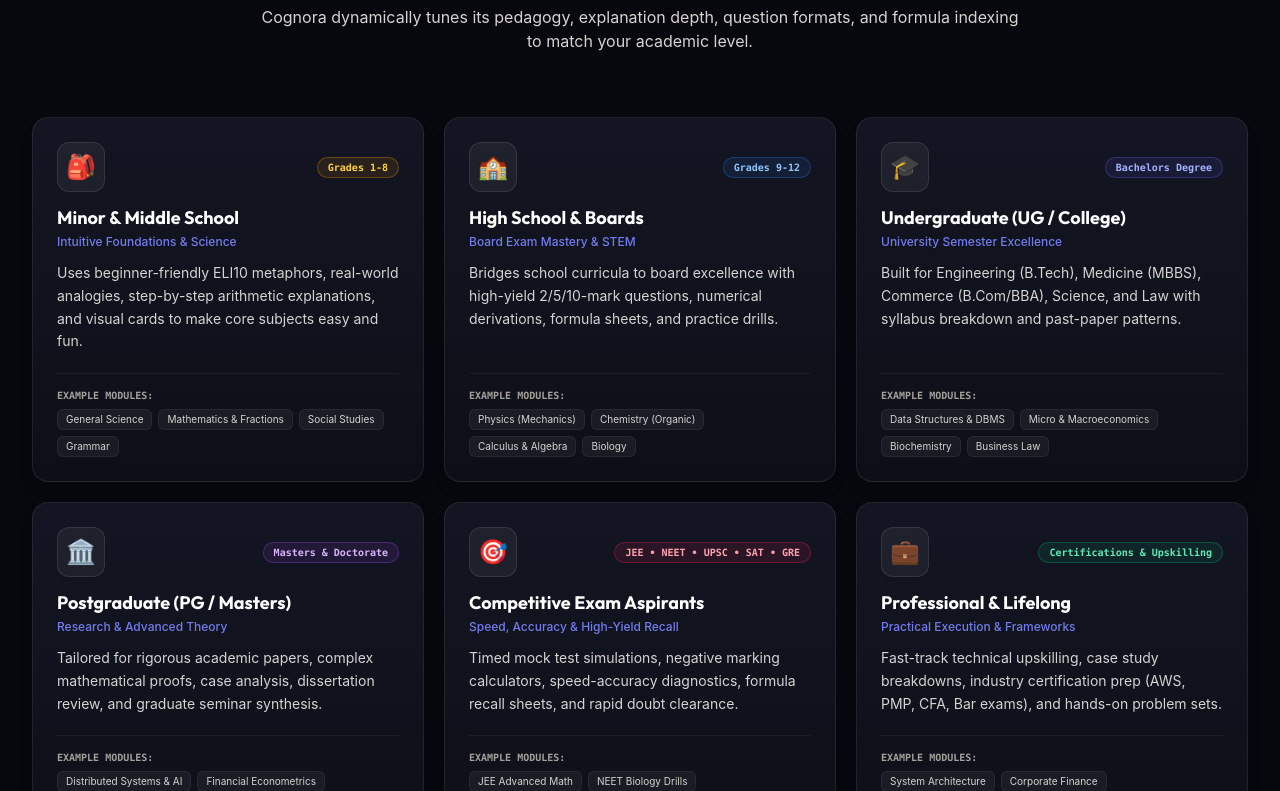
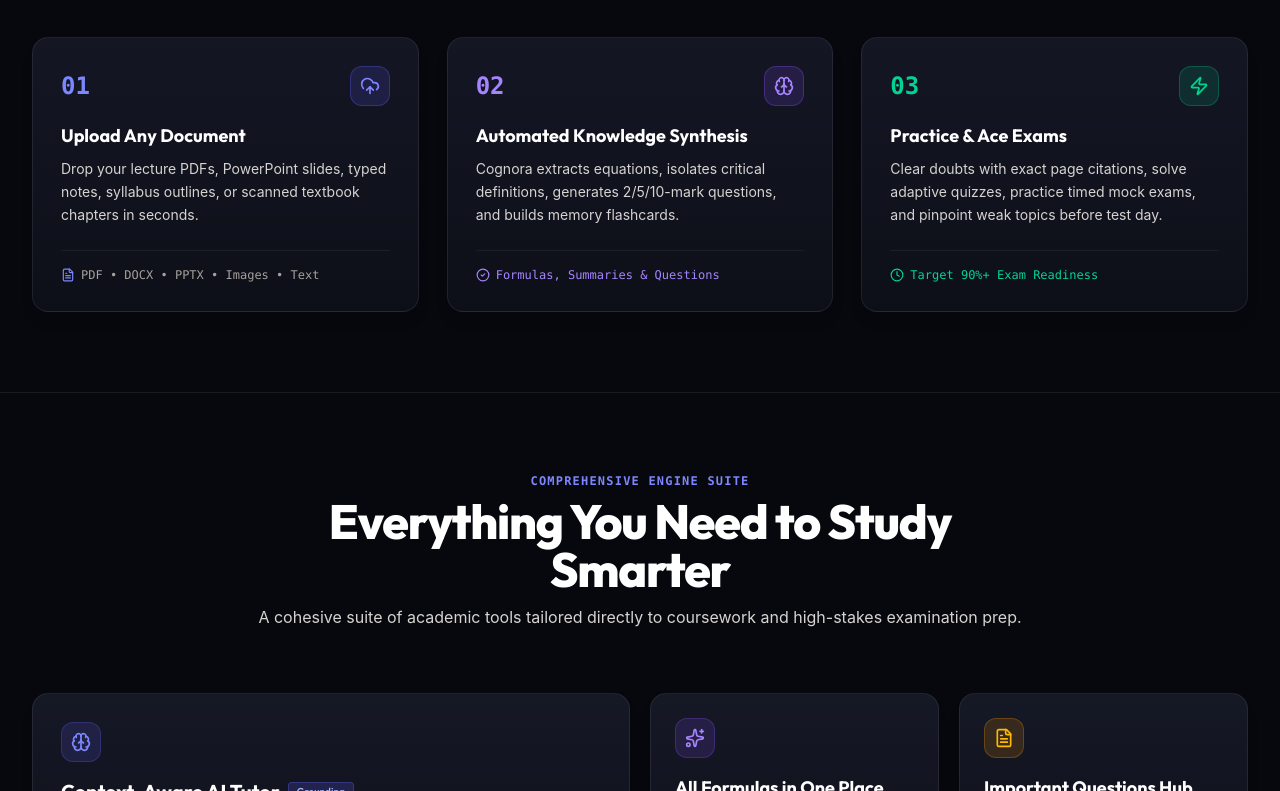
Before and after one commit to mukteshwar845/Cognora-AI-Study-Assistant, a React (Vite) app: page / in a window 1280 px wide. Shown: the part 1429-2220 px from the top of the page. Built offline with nearby package versions, Linux system fonts and the light colour scheme.

Commit message:
fix(landing): remove All Educations from navbar and streamline landing flow directly to How It Works

```diff
--- a/src/components/LandingPage.tsx
+++ b/src/components/LandingPage.tsx
@@ -16,10 +16,8 @@
   BarChart3,
   Bookmark,
   ChevronRight,
-  GraduationCap,
   Menu,
   X,
-  Compass,
   Check,
   Award,
   Search,
@@ -112,63 +110,6 @@
   }
 };
 
-const EDUCATION_TIERS_LANDING = [
-  {
-    tier: 'Minor & Middle School',
-    level: 'Grades 1-8',
-    icon: '🎒',
-    accent: 'border-amber-500/30 text-amber-300 bg-amber-500/10',
-    title: 'Intuitive Foundations & Science',
-    desc: 'Uses beginner-friendly ELI10 metaphors, real-world analogies, step-by-step arithmetic explanations, and visual cards to make core subjects easy and fun.',
-    subjects: ['General Science', 'Mathematics & Fractions', 'Social Studies', 'Grammar']
-  },
-  {
-    tier: 'High School & Boards',
-    level: 'Grades 9-12',
-    icon: '🏫',
-    accent: 'border-blue-500/30 text-blue-300 bg-blue-500/10',
-    title: 'Board Exam Mastery & STEM',
-    desc: 'Bridges school curricula to board excellence with high-yield 2/5/10-mark questions, numerical derivations, formula sheets, and practice drills.',
-    subjects: ['Physics (Mechanics)', 'Chemistry (Organic)', 'Calculus & Algebra', 'Biology']
-  },
-  {
-    tier: 'Undergraduate (UG / College)',
-    level: 'Bachelors Degree',
-    icon: '🎓',
-    accent: 'border-indigo-500/30 text-indigo-300 bg-indigo-500/10',
-    title: 'University Semester Excellence',
-    desc: 'Built for Engineering (B.Tech), Medicine (MBBS), Commerce (B.Com/BBA), Science, and Law with syllabus breakdown and past-paper patterns.',
-    subjects: ['Data Structures & DBMS', 'Micro & Macroeconomics', 'Biochemistry', 'Business Law']
-  },
-  {
-    tier: 'Postgraduate (PG / Masters)',
-    level: 'Masters & Doctorate',
-    icon: '🏛️',
-    accent: 'border-purple-500/30 text-purple-300 bg-purple-500/10',
-    title: 'Research & Advanced Theory',
-    desc: 'Tailored for rigorous academic papers, complex mathematical proofs, case analysis, dissertation review, and graduate seminar synthesis.',
-    subjects: ['Distributed Systems & AI', 'Financial Econometrics', 'Constitutional Law', 'Genomics']
-  },
-  {
-    tier: 'Competitive Exam Aspirants',
-    level: 'JEE • NEET • UPSC • SAT • GRE',
-    icon: '🎯',
-    accent: 'border-rose-500/30 text-rose-300 bg-rose-500/10',
-    title: 'Speed, Accuracy & High-Yield Recall',
-    desc: 'Timed mock test simulations, negative marking calculators, speed-accuracy diagnostics, formula recall sheets, and rapid doubt clearance.',
-    subjects: ['JEE Advanced Math', 'NEET Biology Drills', 'UPSC Polity & Civics', 'GRE Quantitative']
-  },
-  {
-    tier: 'Professional & Lifelong',
-    level: 'Certifications & Upskilling',
-    icon: '💼',
-    accent: 'border-emerald-500/30 text-emerald-300 bg-emerald-500/10',
-    title: 'Practical Execution & Frameworks',
-    desc: 'Fast-track technical upskilling, case study breakdowns, industry certification prep (AWS, PMP, CFA, Bar exams), and hands-on problem sets.',
-    subjects: ['System Architecture', 'Corporate Finance', 'Regulatory Compliance', 'Executive Prep']
-  }
-];
-
 export const LandingPage: React.FC<LandingPageProps> = ({
   onStartStudying,
   currentUser,
@@ -217,7 +158,7 @@
           <div className="flex items-center gap-3">
             <CognoraLogo
               size="md"
-              subtitle="Universal AI Study Suite"
+              showSubtitle={false}
               theme="dark"
               onClick={() => window.scrollTo({ top: 0, behavior: 'smooth' })}
             />
@@ -225,13 +166,6 @@
 
           {/* Desktop Navigation Links */}
           <nav className="hidden md:flex items-center gap-7 text-xs font-medium text-stone-300">
-            <button
-              onClick={() => scrollToSection('education-tiers')}
-              className="hover:text-white transition-colors cursor-pointer flex items-center gap-1.5"
-            >
-              <span>All Educations</span>
-              <span className="text-[9px] font-mono px-1.5 py-0.5 rounded bg-indigo-500/20 text-indigo-300">New</span>
-            </button>
             <button
               onClick={() => scrollToSection('how-it-works')}
               className="hover:text-white transition-colors cursor-pointer"
@@ -291,13 +225,6 @@
         {mobileMenuOpen && (
           <div className="md:hidden border-b border-white/[0.08] bg-[#0C0E15] px-6 py-5 space-y-4 animate-in slide-in-from-top-4 duration-200">
             <div className="flex flex-col space-y-3 text-sm font-medium text-stone-300">
-              <button
-                onClick={() => scrollToSection('education-tiers')}
-                className="text-left py-1 hover:text-white cursor-pointer flex items-center justify-between"
-              >
-                <span>All Educations & Grades</span>
-                <span className="text-[10px] px-2 py-0.5 rounded-full bg-indigo-500/20 text-indigo-300 font-mono">K-12 to PG</span>
-              </button>
               <button
                 onClick={() => scrollToSection('how-it-works')}
                 className="text-left py-1 hover:text-white cursor-pointer"
@@ -554,73 +481,7 @@
       </section>
 
       {/* ━━━━━━━━━━━━━━━━━━━━━━━━━━━━
-          4. ALL EDUCATIONS & GRADES SECTION
-          ━━━━━━━━━━━━━━━━━━━━━━━━━━━━ */}
-      <section id="education-tiers" className="relative z-10 py-20 px-4 sm:px-6 lg:px-8 max-w-7xl mx-auto w-full border-t border-white/[0.08]">
-        <div className="text-center max-w-3xl mx-auto mb-16">
-          <span className="text-xs font-bold text-indigo-400 uppercase tracking-widest block mb-2 font-mono">
-            UNIVERSAL ACADEMIC COVERAGE
-          </span>
-          <h2 className="text-3xl sm:text-5xl font-extrabold font-heading text-white tracking-tight">
-            Built for Every Education Tier &amp; Subject
-          </h2>
-          <p className="mt-3 text-sm sm:text-base text-stone-300">
-            Cognora dynamically tunes its pedagogy, explanation depth, question formats, and formula indexing to match your academic level.
-          </p>
-        </div>
-
-        {/* 6 Education Tiers Grid */}
-        <div className="grid grid-cols-1 md:grid-cols-2 lg:grid-cols-3 gap-5">
-          {EDUCATION_TIERS_LANDING.map((tier) => (
-            <div
-              key={tier.tier}
-              className="p-6 rounded-2xl bg-gradient-to-b from-[#131622] to-[#0D0F18] border border-white/[0.08] hover:border-indigo-400/40 shadow-lg hover:-translate-y-1 transition-all duration-200 flex flex-col justify-between group"
-            >
-              <div className="space-y-3">
-                <div className="flex items-center justify-between">
-                  <span className="text-2xl p-2 rounded-xl bg-white/5 border border-white/10 inline-block shadow-xs">
-                    {tier.icon}
-                  </span>
-                  <span className={`text-[10px] font-bold font-mono px-2.5 py-0.5 rounded-full border ${tier.accent}`}>
-                    {tier.level}
-                  </span>
-                </div>
-
-                <div>
-                  <h3 className="font-heading font-bold text-lg text-white group-hover:text-indigo-300 transition-colors">
-                    {tier.tier}
-                  </h3>
-                  <div className="text-xs text-indigo-400/90 font-medium mt-0.5">
-                    {tier.title}
-                  </div>
-                </div>
-
-                <p className="text-xs sm:text-sm text-stone-300 leading-relaxed">
-                  {tier.desc}
-                </p>
-              </div>
-
-              {/* Sample subjects enrolled */}
-              <div className="mt-5 pt-3.5 border-t border-white/[0.06] space-y-1.5">
-                <div className="text-[10px] font-mono text-stone-400 uppercase font-semibold">Example Modules:</div>
-                <div className="flex flex-wrap gap-1.5">
-                  {tier.subjects.map((s) => (
-                    <span
-                      key={s}
-                      className="px-2 py-0.5 rounded-md bg-white/5 text-[10px] text-stone-300 border border-white/[0.06]"
-                    >
-                      {s}
-                    </span>
-                  ))}
-                </div>
-              </div>
-            </div>
-          ))}
-        </div>
-      </section>
-
-      {/* ━━━━━━━━━━━━━━━━━━━━━━━━━━━━
-          5. CONNECTED 3-STEP WORKFLOW
+          4. CONNECTED 3-STEP WORKFLOW
           ━━━━━━━━━━━━━━━━━━━━━━━━━━━━ */}
       <section id="how-it-works" className="relative z-10 py-20 px-4 sm:px-6 lg:px-8 max-w-7xl mx-auto w-full border-t border-white/[0.08]">
         <div className="text-center max-w-3xl mx-auto mb-16">
@@ -1046,11 +907,6 @@
               </h4>
               <ul className="space-y-2.5 text-xs">
                 <li>
-                  <button onClick={() => scrollToSection('education-tiers')} className="text-stone-400 hover:text-white transition-colors cursor-pointer text-left">
-                    All Educations (K-12 to PG)
-                  </button>
-                </li>
-                <li>
                   <button onClick={() => scrollToSection('how-it-works')} className="text-stone-400 hover:text-white transition-colors cursor-pointer text-left">
                     How It Works
                   </button>
```
